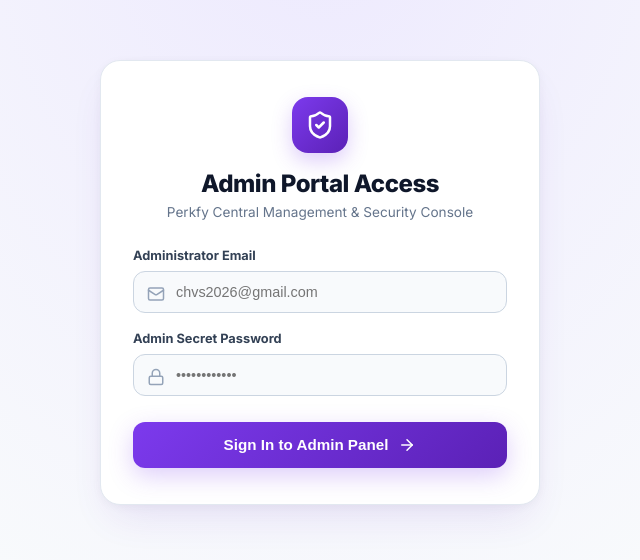
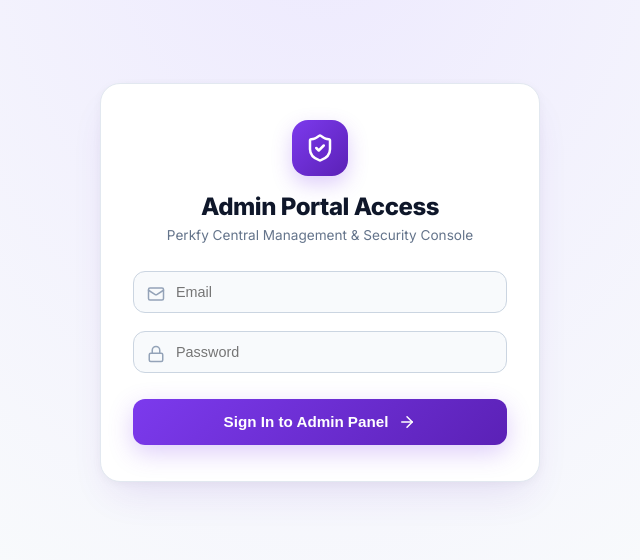
Before and after one commit to gouravboga12-rgb/cashbackhub, a React (Create React App) app in the folder web/: page /admin/login in a window 1280 px wide. Shown: the part 118-678 px from the top of the page, without its empty margins (320-960 px from the left). Built offline with nearby package versions, Linux system fonts and the light colour scheme; no server answers; the HTML template or start-up script is replaced by a standard one.

Commit message:
Remove labels and replace placeholder with generic text in AdminLogin

```diff
--- a/web/src/pages/Admin/AdminLogin.jsx
+++ b/web/src/pages/Admin/AdminLogin.jsx
@@ -115,10 +115,6 @@
 
         {/* Login Form */}
         <form onSubmit={handleLogin} style={{ display: 'flex', flexDirection: 'column', gap: '18px' }}>
-          <div>
-            <label style={{ display: 'block', fontSize: '0.8rem', fontWeight: 700, color: '#334155', marginBottom: '8px' }}>
-              Administrator Email
-            </label>
           <div style={{ position: 'relative' }}>
             <Mail size={18} color="#94A3B8" style={{ position: 'absolute', left: '14px', top: '14px' }} />
             <input
@@ -126,7 +122,7 @@
               required
               value={email}
               onChange={(e) => setEmail(e.target.value)}
-                placeholder="chvs2026@gmail.com"
+              placeholder="Email"
               style={{
                 width: '100%',
                 boxSizing: 'border-box',
@@ -142,12 +138,7 @@
               }}
             />
           </div>
-          </div>
 
-          <div>
-            <label style={{ display: 'block', fontSize: '0.8rem', fontWeight: 700, color: '#334155', marginBottom: '8px' }}>
-              Admin Secret Password
-            </label>
           <div style={{ position: 'relative' }}>
             <Lock size={18} color="#94A3B8" style={{ position: 'absolute', left: '14px', top: '14px' }} />
             <input
@@ -155,7 +146,7 @@
               required
               value={password}
               onChange={(e) => setPassword(e.target.value)}
-                placeholder="••••••••••••"
+              placeholder="Password"
               style={{
                 width: '100%',
                 boxSizing: 'border-box',
@@ -169,7 +160,6 @@
                 transition: 'border-color 0.2s ease'
               }}
             />
-            </div>
           </div>
 
           <button
```
Lines whose indentation alone changed are shown as unchanged.
